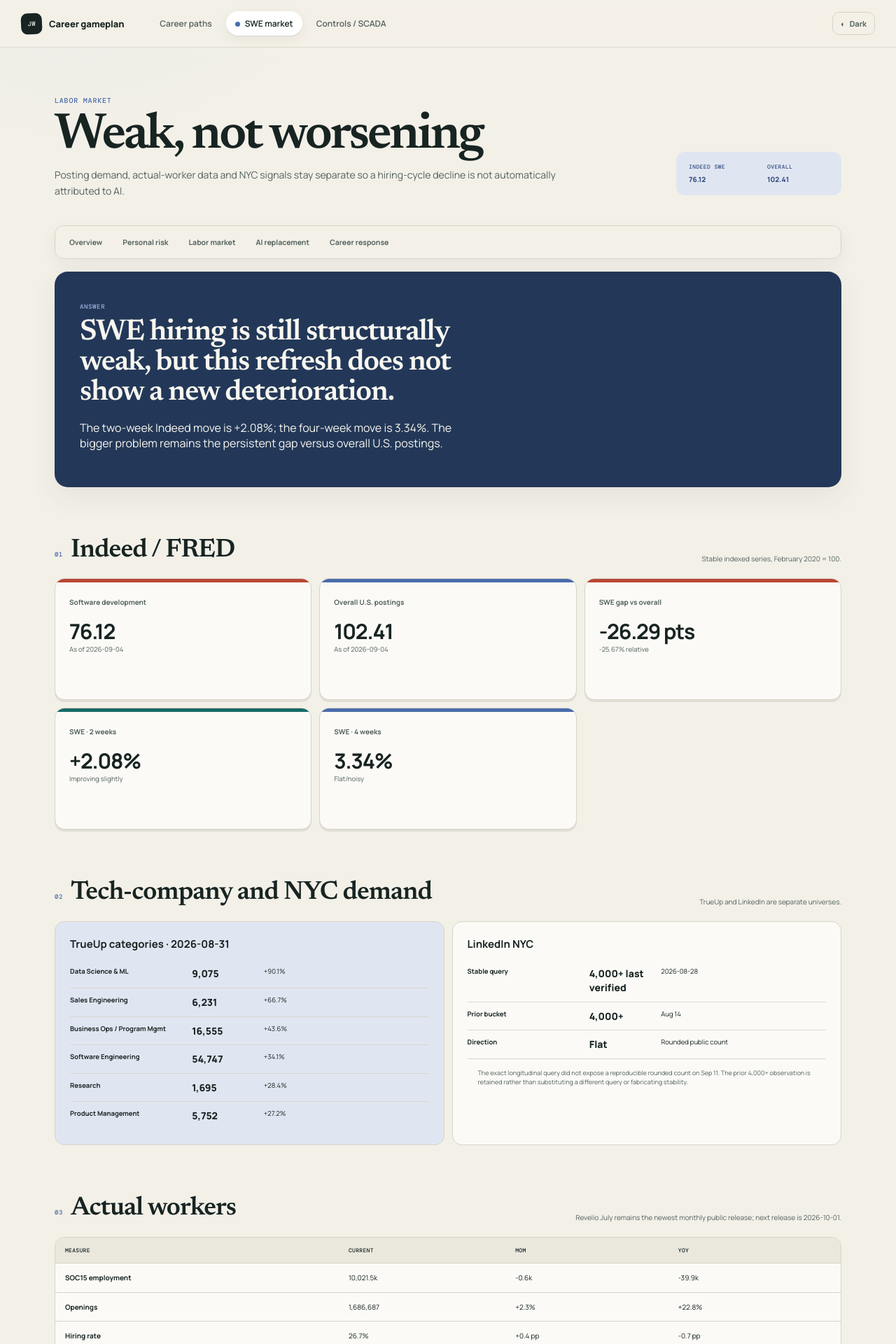
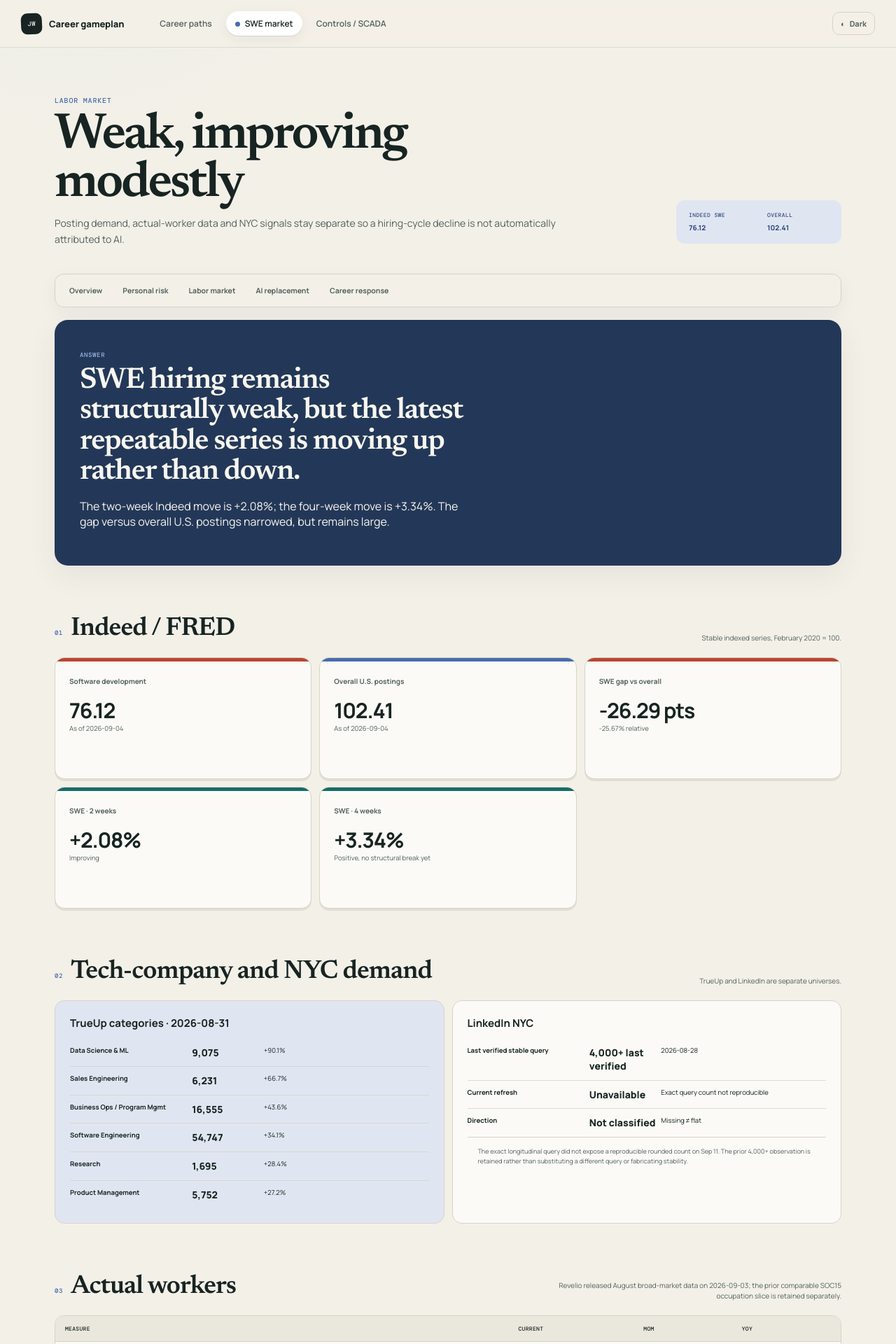
Before and after one commit to JamesWingert/career-helper, a Next.js app: page /ai-dashboard/labor-market in a window 1280 px wide. Shown: the top 1920 px of the page at 70% size. Built offline with nearby package versions, Linux system fonts and the light colour scheme.

Commit message:
Update labor market page for September data

```diff
--- a/app/ai-dashboard/labor-market/page.tsx
+++ b/app/ai-dashboard/labor-market/page.tsx
@@ -7,18 +7,18 @@ export const dynamic = "force-dynamic";
 export default async function LaborMarketPage() {
   const d = await loadLatestSnapshot(dashboardData);
   return <main className={styles.page}>
-    <header className={styles.top}><div><span className={styles.topKicker}>Labor market</span><h1 className={styles.title}>Weak, not worsening</h1><p className={styles.dek}>Posting demand, actual-worker data and NYC signals stay separate so a hiring-cycle decline is not automatically attributed to AI.</p></div><dl className={styles.stamp}><div><dt>Indeed SWE</dt><dd>{d.trends.swe.current}</dd></div><div><dt>Overall</dt><dd>{d.trends.overall.current}</dd></div></dl></header>
+    <header className={styles.top}><div><span className={styles.topKicker}>Labor market</span><h1 className={styles.title}>Weak, improving modestly</h1><p className={styles.dek}>Posting demand, actual-worker data and NYC signals stay separate so a hiring-cycle decline is not automatically attributed to AI.</p></div><dl className={styles.stamp}><div><dt>Indeed SWE</dt><dd>{d.trends.swe.current}</dd></div><div><dt>Overall</dt><dd>{d.trends.overall.current}</dd></div></dl></header>
     <nav className={styles.sectionNav}><a href="/ai-dashboard">Overview</a><a href="/ai-dashboard/personal-risk">Personal risk</a><a href="/ai-dashboard/labor-market">Labor market</a><a href="/ai-dashboard/ai-replacement">AI replacement</a><a href="/ai-dashboard/career-response">Career response</a></nav>
-    <section className={styles.readout}><div><span>Answer</span><h2>SWE hiring is still structurally weak, but this refresh does not show a new deterioration.</h2><p>The two-week Indeed move is +{d.trends.swe.twoWeekPct}%; the four-week move is {d.trends.swe.fourWeekPct}%. The bigger problem remains the persistent gap versus overall U.S. postings.</p></div></section>
+    <section className={styles.readout}><div><span>Answer</span><h2>SWE hiring remains structurally weak, but the latest repeatable series is moving up rather than down.</h2><p>The two-week Indeed move is +{d.trends.swe.twoWeekPct}%; the four-week move is +{d.trends.swe.fourWeekPct}%. The gap versus overall U.S. postings narrowed, but remains large.</p></div></section>
     <section className={styles.section}><header className={styles.sectionHead}><div><span>01</span><h2>Indeed / FRED</h2></div><p>Stable indexed series, February 2020 = 100.</p></header><div className={styles.metricGrid}>
       <article className={styles.down}><span>Software development</span><strong>{d.trends.swe.current}</strong><p>As of {d.trends.swe.asOf}</p></article>
       <article className={styles.neutral}><span>Overall U.S. postings</span><strong>{d.trends.overall.current}</strong><p>As of {d.trends.overall.asOf}</p></article>
       <article className={styles.down}><span>SWE gap vs overall</span><strong>{d.trends.relativeGapPoints.toFixed(2)} pts</strong><p>{d.trends.relativeGapPct.toFixed(2)}% relative</p></article>
-      <article className={styles.up}><span>SWE · 2 weeks</span><strong>+{d.trends.swe.twoWeekPct}%</strong><p>Improving slightly</p></article>
-      <article className={styles.neutral}><span>SWE · 4 weeks</span><strong>{d.trends.swe.fourWeekPct}%</strong><p>Flat/noisy</p></article>
+      <article className={styles.up}><span>SWE · 2 weeks</span><strong>+{d.trends.swe.twoWeekPct}%</strong><p>Improving</p></article>
+      <article className={styles.up}><span>SWE · 4 weeks</span><strong>+{d.trends.swe.fourWeekPct}%</strong><p>Positive, no structural break yet</p></article>
     </div></section>
-    <section className={styles.section}><header className={styles.sectionHead}><div><span>02</span><h2>Tech-company and NYC demand</h2></div><p>TrueUp and LinkedIn are separate universes.</p></header><div className={styles.splitTables}><article><h3>TrueUp categories · {d.trueup.asOf}</h3><table className={styles.compactTable}><tbody>{d.trueup.categories.slice(0,6).map(x=><tr key={x.name}><th>{x.name}</th><td>{x.jobs.toLocaleString()}</td><td>+{x.trendPct}%</td></tr>)}</tbody></table></article><article><h3>LinkedIn NYC</h3><table className={styles.compactTable}><tbody><tr><th>Stable query</th><td>{d.linkedin.countLabel}</td><td>{d.linkedin.asOf}</td></tr><tr><th>Prior bucket</th><td>4,000+</td><td>Aug 14</td></tr><tr><th>Direction</th><td>Flat</td><td>Rounded public count</td></tr></tbody></table><p className={styles.detailNote}>{d.linkedin.note}</p></article></div></section>
-    <section className={styles.section}><header className={styles.sectionHead}><div><span>03</span><h2>Actual workers</h2></div><p>Revelio July remains the newest monthly public release; next release is {d.revelio.nextRelease}.</p></header><div className={styles.tableWrap}><table className={styles.dataTable}><thead><tr><th>Measure</th><th>Current</th><th>MoM</th><th>YoY</th></tr></thead><tbody><tr><td>SOC15 employment</td><td>{d.revelio.employmentThousands.toLocaleString()}k</td><td>{d.revelio.employmentChangeMomThousands}k</td><td>{d.revelio.employmentChangeYoyThousands}k</td></tr><tr><td>Openings</td><td>{d.revelio.jobOpenings.toLocaleString()}</td><td>+{d.revelio.jobOpeningsMomPct}%</td><td>+{d.revelio.jobOpeningsYoyPct}%</td></tr><tr><td>Hiring rate</td><td>{d.revelio.hiringRatePct}%</td><td>+{d.revelio.hiringChangeMomPp} pp</td><td>{d.revelio.hiringChangeYoyPp} pp</td></tr><tr><td>New-posting salary</td><td>${d.revelio.newPostingSalary.toLocaleString()}</td><td>{d.revelio.salaryChangeMomPct}%</td><td>+{d.revelio.salaryChangeYoyPct}%</td></tr></tbody></table></div><p className={styles.detailNote}>{d.revelio.note}</p></section>
-    <section className={styles.section}><header className={styles.sectionHead}><div><span>04</span><h2>Causality</h2></div><p>Current evidence fits a mix of weak white-collar demand, seniority shift and AI-driven task change better than broad experienced-SWE replacement.</p></header><div className={styles.evidenceList}><article className={styles.warning}><div><span>Revelio AI-exposure demand</span><strong>{d.aiLaborTracker.exposedRoleDemandChangePct}%</strong></div><p>Most-exposed versus least-exposed roles since Oct. 2022; broad measure, not experienced SWE.</p></article><article className={styles.up}><div><span>AI-adopting firm headcount</span><strong>+{d.aiLaborTracker.adoptingFirmHeadcountGrowthPct}%</strong></div><p>Relative headcount growth at adopters; cuts are not the only observed AI response.</p></article><article className={styles.neutral}><div><span>Change within jobs</span><strong>{d.aiLaborTracker.withinJobActivityChangePct}%</strong></div><p>Supports restructuring of job content as the dominant measured mechanism.</p></article></div></section>
+    <section className={styles.section}><header className={styles.sectionHead}><div><span>02</span><h2>Tech-company and NYC demand</h2></div><p>TrueUp and LinkedIn are separate universes.</p></header><div className={styles.splitTables}><article><h3>TrueUp categories · {d.trueup.asOf}</h3><table className={styles.compactTable}><tbody>{d.trueup.categories.slice(0,6).map(x=><tr key={x.name}><th>{x.name}</th><td>{x.jobs.toLocaleString()}</td><td>+{x.trendPct}%</td></tr>)}</tbody></table></article><article><h3>LinkedIn NYC</h3><table className={styles.compactTable}><tbody><tr><th>Last verified stable query</th><td>{d.linkedin.countLabel}</td><td>{d.linkedin.asOf}</td></tr><tr><th>Current refresh</th><td>Unavailable</td><td>Exact query count not reproducible</td></tr><tr><th>Direction</th><td>Not classified</td><td>Missing ≠ flat</td></tr></tbody></table><p className={styles.detailNote}>{d.linkedin.note}</p></article></div></section>
+    <section className={styles.section}><header className={styles.sectionHead}><div><span>03</span><h2>Actual workers</h2></div><p>Revelio released August broad-market data on {d.revelio.releaseDate}; the prior comparable SOC15 occupation slice is retained separately.</p></header><div className={styles.tableWrap}><table className={styles.dataTable}><thead><tr><th>Measure</th><th>Current</th><th>MoM</th><th>YoY</th></tr></thead><tbody><tr><td>SOC15 employment · retained occupational slice</td><td>{d.revelio.employmentThousands.toLocaleString()}k</td><td>{d.revelio.employmentChangeMomThousands}k</td><td>{d.revelio.employmentChangeYoyThousands}k</td></tr><tr><td>SOC15 openings · retained occupational slice</td><td>{d.revelio.jobOpenings.toLocaleString()}</td><td>+{d.revelio.jobOpeningsMomPct}%</td><td>+{d.revelio.jobOpeningsYoyPct}%</td></tr><tr><td>Broad U.S. employment · August change</td><td>+{d.revelio.broadEmploymentChangeThousands}k</td><td>—</td><td>—</td></tr><tr><td>Broad active postings · August</td><td>—</td><td>{d.revelio.broadOpeningsMomPct}%</td><td>—</td></tr><tr><td>Broad hiring rate · August</td><td>{d.revelio.broadHiringRatePct}%</td><td>—</td><td>—</td></tr></tbody></table></div><p className={styles.detailNote}>{d.revelio.note}</p></section>
+    <section className={styles.section}><header className={styles.sectionHead}><div><span>04</span><h2>Causality</h2></div><p>Current evidence fits weak white-collar demand plus AI-driven task and skill restructuring better than broad experienced-SWE replacement.</p></header><div className={styles.evidenceList}><article className={styles.warning}><div><span>Prior comparable AI-exposure demand estimate</span><strong>{d.aiLaborTracker.exposedRoleDemandChangePct}%</strong></div><p>Broad exposure measure retained for context; not a current experienced-SWE estimate.</p></article><article className={styles.up}><div><span>AI-adopting firm headcount</span><strong>+{d.aiLaborTracker.adoptingFirmHeadcountGrowthPct}%</strong></div><p>Senior headcount growth is +{d.aiLaborTracker.adoptingFirmSeniorGrowthPct}% versus +{d.aiLaborTracker.adoptingFirmJuniorGrowthPct}% for junior workers.</p></article><article className={styles.neutral}><div><span>Change within jobs</span><strong>{d.aiLaborTracker.withinJobActivityChangePct}%</strong></div><p>Supports restructuring of job content as the dominant measured mechanism.</p></article></div></section>
   </main>;
 }
```
